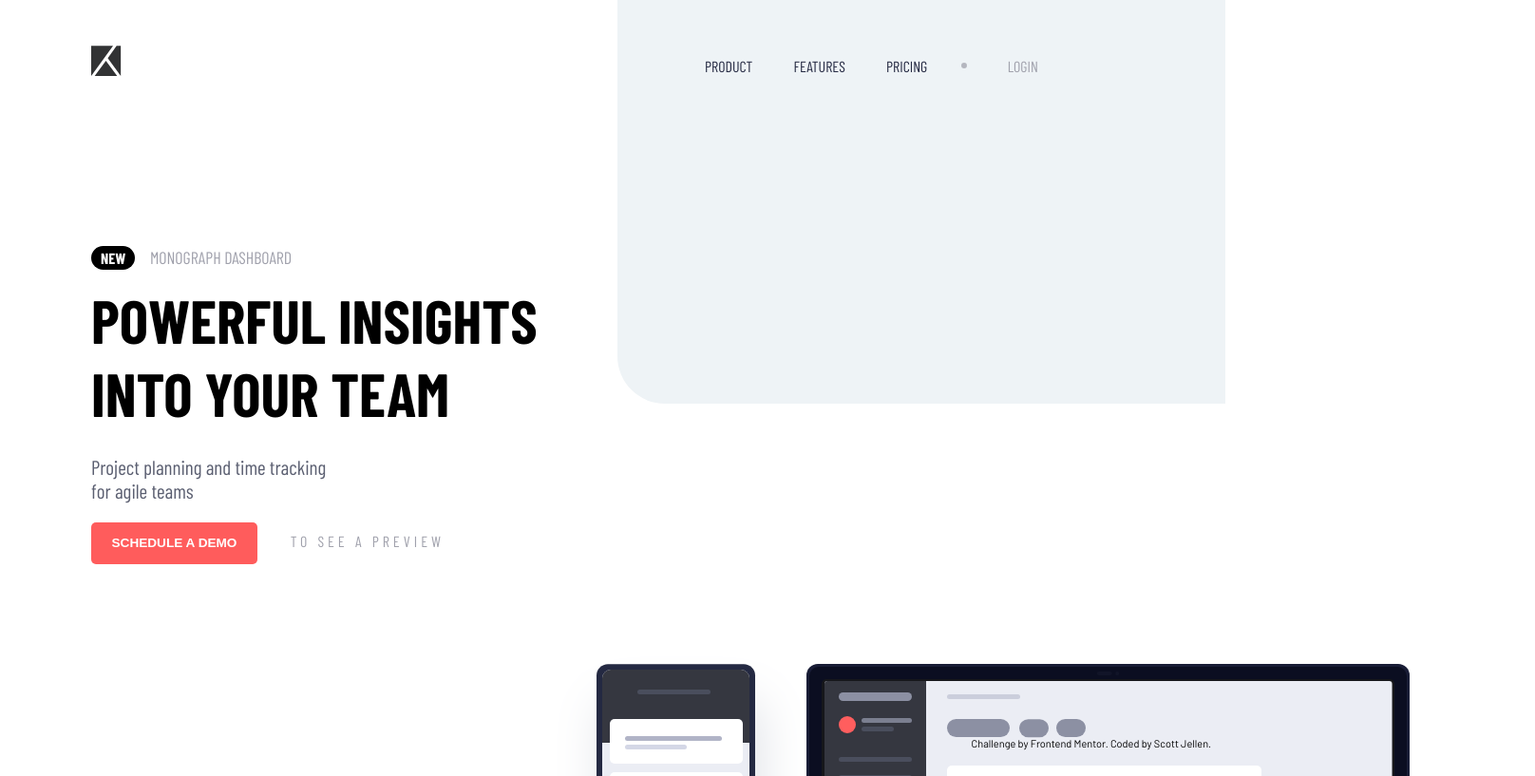
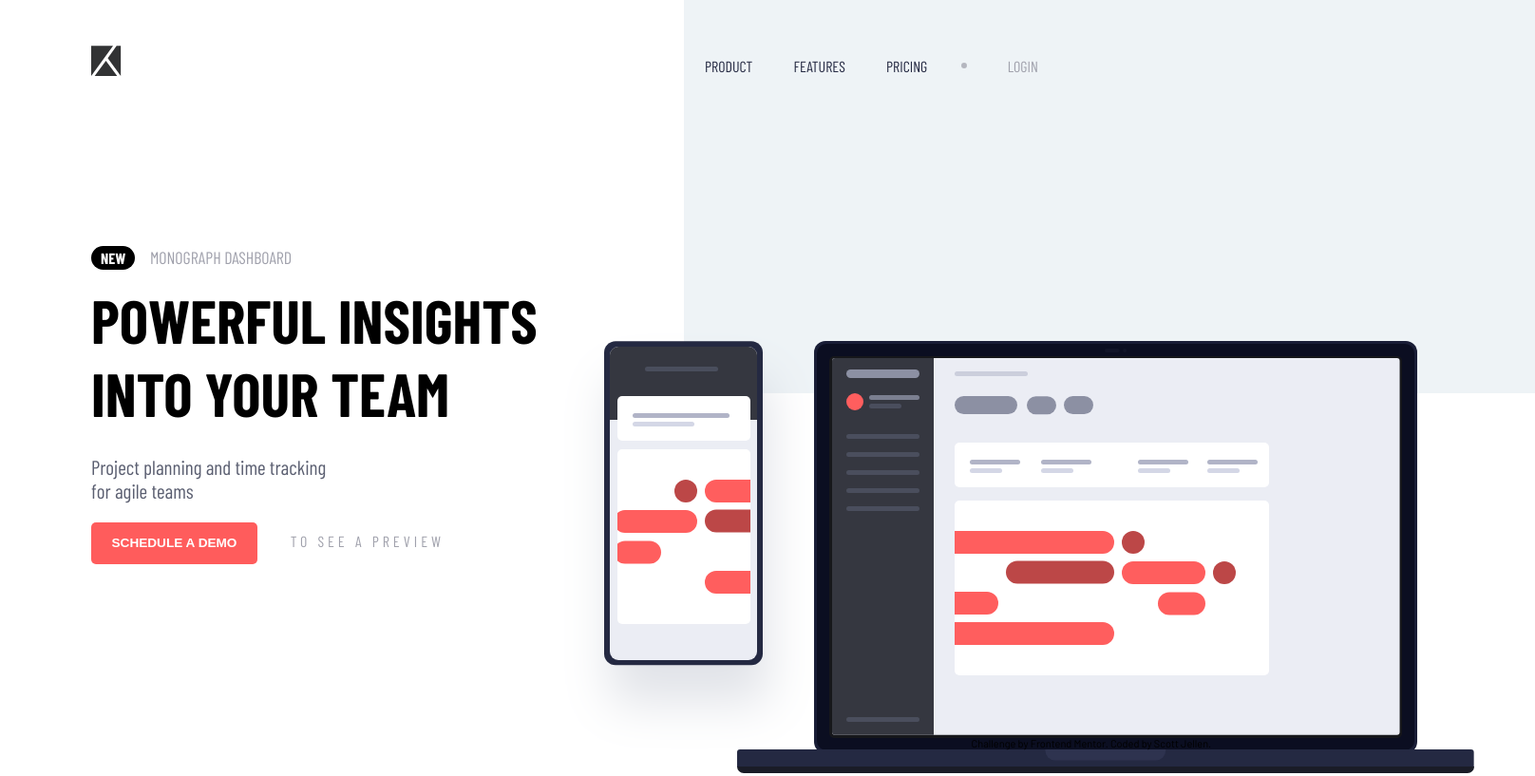
Before and after one commit to SJellen/project-tracking, a plain HTML site: page index.html in a window 1280 px wide. Shown: the top 817 px of the page at 95% size, 1616 px wide, since content can reach past the window. Drawn offline with nearby package versions, Linux system fonts and the light colour scheme.

Commit message:
desktop centering

```diff
--- a/style.scss
+++ b/style.scss
@@ -17,7 +17,7 @@ body {
  box-sizing: border-box;
  font-weight: 400;
  font-family: 'Barlow', sans-serif;
- overflow: hidden;
+ overflow-x: hidden;
 }
 
 nav {
@@ -27,6 +27,7 @@ nav {
     #img1 {
         margin-top: 3rem;
         margin-left: 6rem;
+        max-width: 100%;
     }
     .aBox {
     width: 450px;
@@ -67,7 +68,7 @@ nav {
 
 .leftBox {
     font-family: 'Barlow Condensed', sans-serif;
-    float: left;
+
     width: 500px;
     max-width: 100%;
     margin-top: 10rem;
@@ -126,25 +127,23 @@ nav {
 }
 
 
-
-
-
-
 #img2 {
+    position: relative;
     float: right;
-    margin-right: -16.5rem;
-    margin-top: 6rem;
+    margin-right: -17rem;
+    margin-top: -15rem;
 }
 
 .gray {
-    position: absolute;
-    right: 150px;
-    top: -275px;
+    position: relative;
+    margin-left: 45rem;
+    margin-top: -55rem;
     z-index: -9;
-    margin-right: -10rem;
+
     background-color: $lightGrayishBlue;
     height: 700px;
-    width: 50%;
+    width: 70%;
+    max-width: 100%;
     border-bottom-left-radius: 50px;
 }
 
```
Also changed, not shown: style.css, 1 other file.
